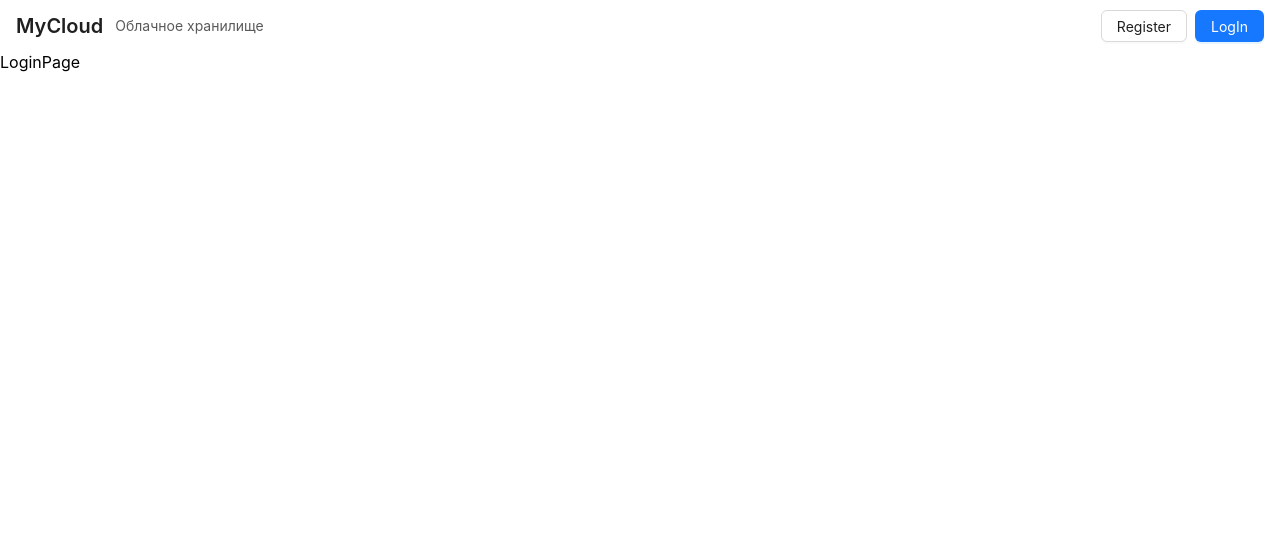
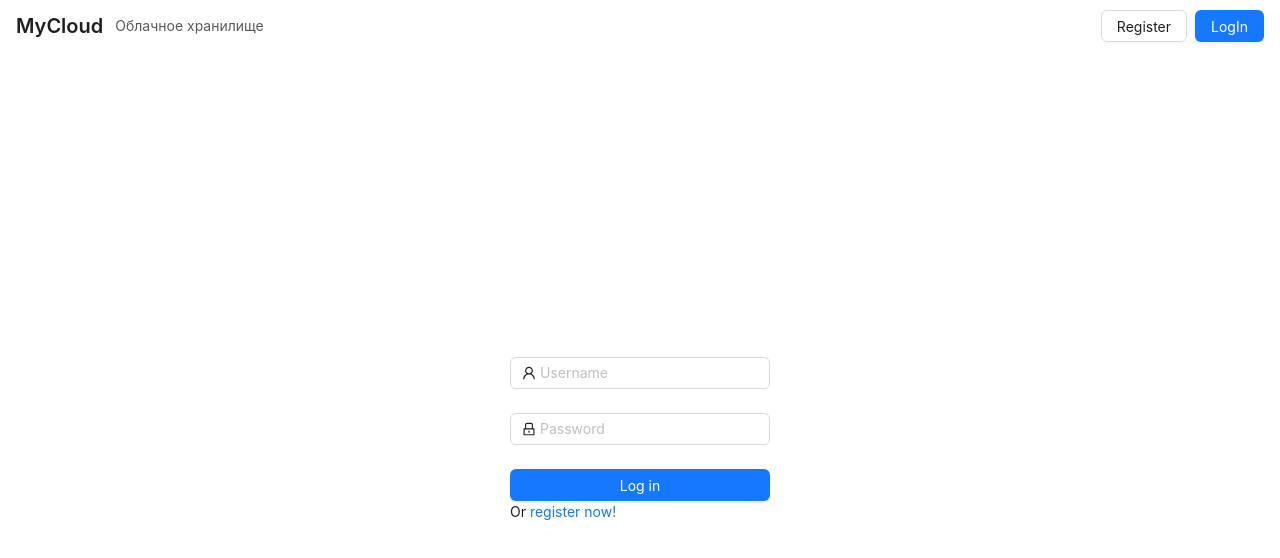
Before and after one commit to YuriyGl86/my_cloud_frontend, a React (Create React App) app: page /login in a window 1280 px wide. Shown: the top 558 px of the page. Built offline with nearby package versions, Linux system fonts and the light colour scheme.

Commit message:
login form

```diff
--- a/src/App.css
+++ b/src/App.css
@@ -12,3 +12,11 @@
     font-size: calc(10px + 2vmin);
     color: white;
 }
+
+/* .login-form {
+    max-width: 300px;
+} */
+
+.login-form-button {
+    width: 100%;
+}
--- a/src/pages/LoginPage/LoginPage.jsx
+++ b/src/pages/LoginPage/LoginPage.jsx
@@ -1,5 +1,67 @@
 import React from 'react';
+import { Form, Button, Checkbox, DatePicker, Input, Select, Space } from 'antd';
+import { LockOutlined, UserOutlined } from '@ant-design/icons';
+import { useLoginMutation } from '../../store/backendUserAPI';
+import { useEffect } from 'react';
 
 export function LoginPage() {
-    return <div>LoginPage</div>;
+    const [login, { isLoading, isError, isSuccess, error, data }] = useLoginMutation();
+
+    const onFinish = async values => {
+        console.log(values);
+
+        try {
+            await login(JSON.stringify(values)).unwrap();
+        } catch (e) {
+            console.log(e);
+        }
+    };
+
+    useEffect(() => {
+        if (isSuccess) {
+            console.log(data);
+        }
+    }, [isSuccess]);
+
+    return (
+        <div className="register-form-container login-form">
+            <Form
+                name="normal_login"
+                className="login-form"
+                initialValues={{ remember: true }}
+                onFinish={onFinish}
+            >
+                <Form.Item
+                    name="username"
+                    rules={[{ required: true, message: 'Please input your Username!' }]}
+                >
+                    <Input
+                        prefix={<UserOutlined className="site-form-item-icon" />}
+                        placeholder="Username"
+                    />
+                </Form.Item>
+                <Form.Item
+                    name="password"
+                    rules={[{ required: true, message: 'Please input your Password!' }]}
+                >
+                    <Input
+                        prefix={<LockOutlined className="site-form-item-icon" />}
+                        type="password"
+                        placeholder="Password"
+                    />
+                </Form.Item>
+
+                <Form.Item>
+                    <Button
+                        type="primary"
+                        htmlType="submit"
+                        className="login-form-button"
+                    >
+                        Log in
+                    </Button>
+                    Or <a href="">register now!</a>
+                </Form.Item>
+            </Form>
+        </div>
+    );
 }
--- a/src/store/backendUserAPI.js
+++ b/src/store/backendUserAPI.js
@@ -2,16 +2,16 @@ import {
     createApi,
     defaultSerializeQueryArgs,
     fetchBaseQuery,
+    retry,
 } from '@reduxjs/toolkit/query/react';
 
 export const backendUserAPI = createApi({
-    baseQuery: fetchBaseQuery({
-        baseUrl: process.env.REACT_APP_BACKEND,
-        // prepareHeaders: headers => {
-        //     headers.set('Content-Type', 'application/json');
-        //     return headers;
-        // },
-    }),
+    baseQuery: retry(
+        fetchBaseQuery({
+            baseUrl: process.env.REACT_APP_BACKEND,
+        }),
+        { maxRetries: 3 },
+    ),
     reducerPath: 'api',
     endpoints: builder => ({
         // getCategories: builder.query({
@@ -60,6 +60,14 @@ export const backendUserAPI = createApi({
                 headers: { 'Content-Type': 'application/json' },
             }),
         }),
+        login: builder.mutation({
+            query: body => ({
+                url: '/auth/token/login/',
+                method: 'POST',
+                body,
+                headers: { 'Content-Type': 'application/json' },
+            }),
+        }),
     }),
 });
 
@@ -69,4 +77,5 @@ export const {
     useGetCatalogItemsQuery,
     useGetCatalogItemDetailsQuery,
     useRegisterMutation,
+    useLoginMutation,
 } = backendUserAPI;
```
